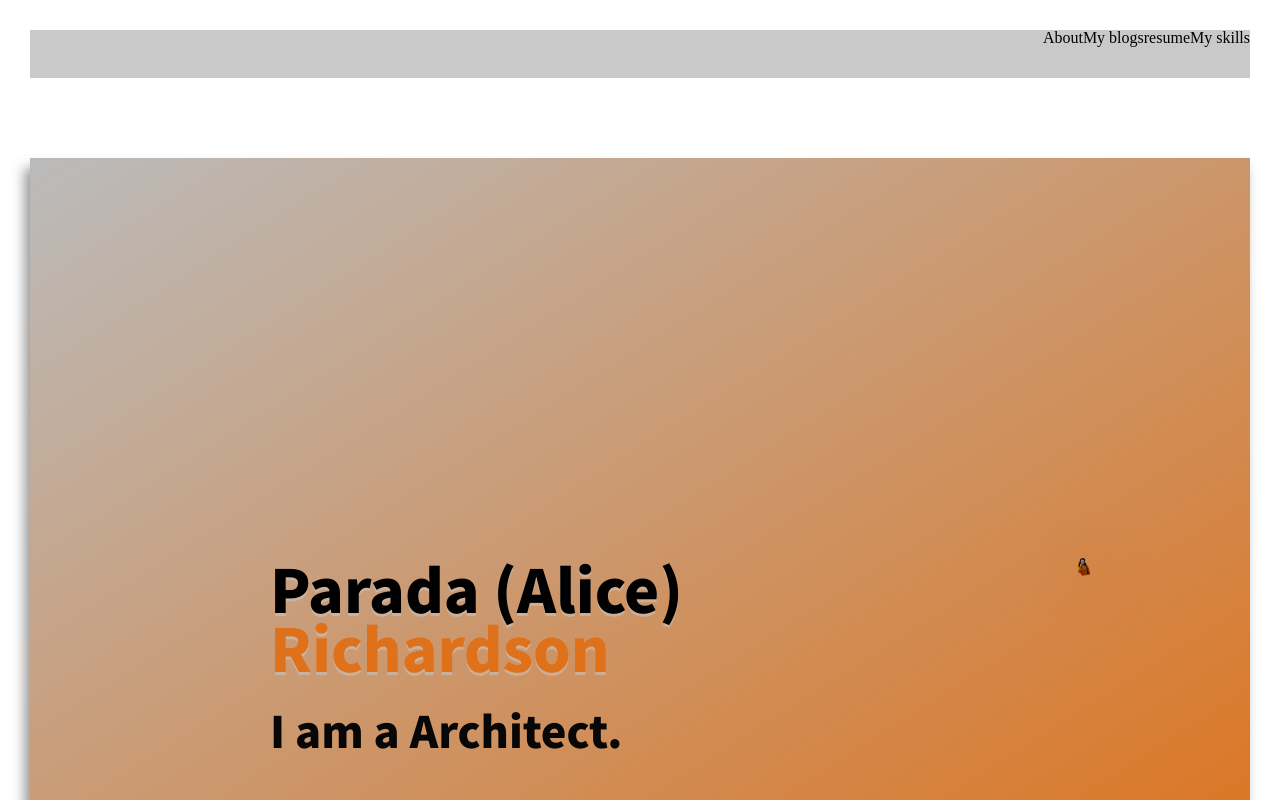
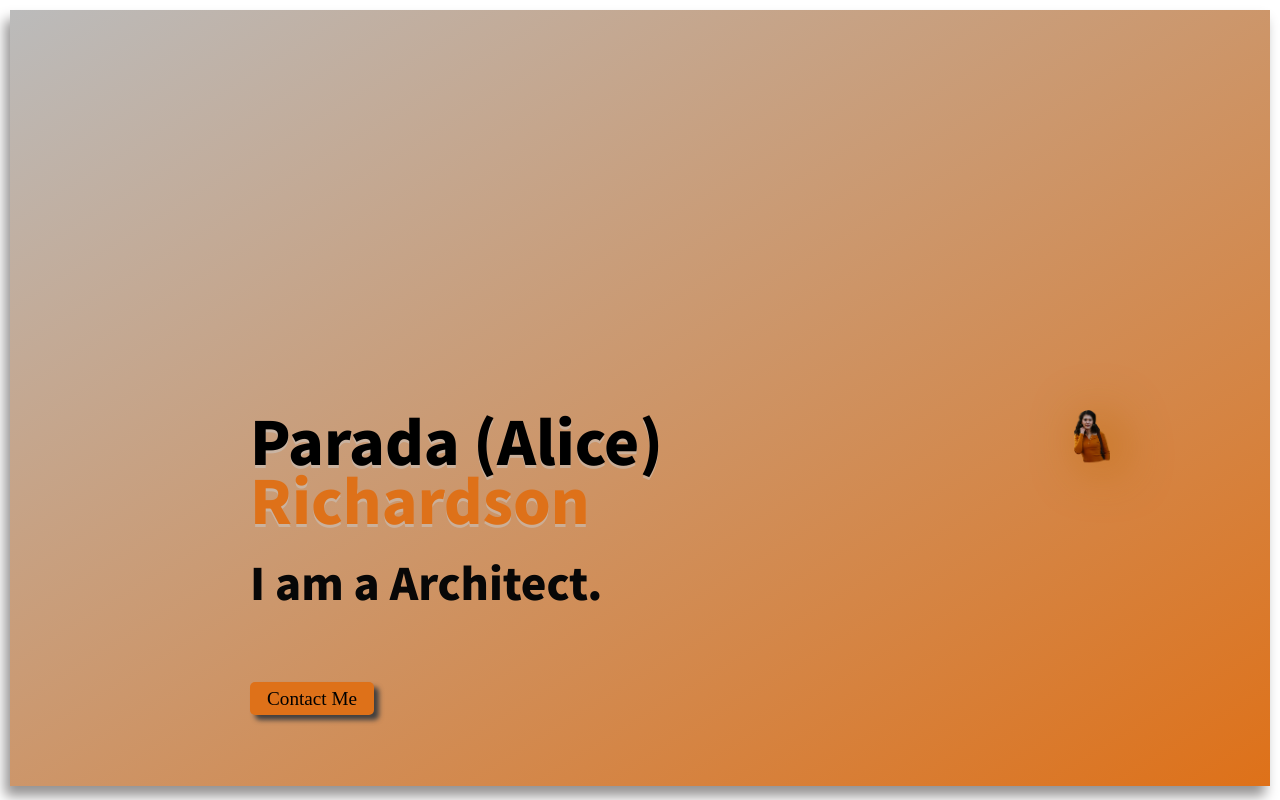
Before and after one commit to Paradafaii28/Personal-Portfolio-web-frontend, a React (Create React App) app: page / in a window 1280 px wide. Shown: the top 800 px of the page. Built offline with nearby package versions, Linux system fonts and the light colour scheme; a web font is replaced by a local one.

Commit message:
take off navbar and margin top

```diff
--- a/src/App.css
+++ b/src/App.css
@@ -54,7 +54,7 @@ table {
 
 
 body {
-  padding: 30px;
+  padding: 10px;
 }
 
 .container-home{
@@ -68,7 +68,7 @@ body {
     #bbbbbb,
     #de7119);
   background-repeat: no-repeat;
-  margin-top: 5rem;
+  /* margin-top: 5rem; */
   position: relative;
   height: 47vh;
   overflow: hidden;
--- a/src/App.js
+++ b/src/App.js
@@ -14,7 +14,7 @@ function App() {
     <Router>
       <div className="App">
         {/* <CustomNavBar/> */}
-      <Navbar/>
+      {/* <Navbar/> */}
       <Route exact path='/' component={Home} />
       <Route exact path='/project' component={Project} />
       <Route exact path='/myaccount' component={MyAccount} />
--- a/src/components/Footer.css
+++ b/src/components/Footer.css
@@ -14,7 +14,7 @@
 }
 
 #footer__logo-box{
-  /* margin: 0 auto; */
+  margin: 0 auto;
   margin-bottom: 2em;
   font-size: 1rem;
   margin-left: 10em;
```
